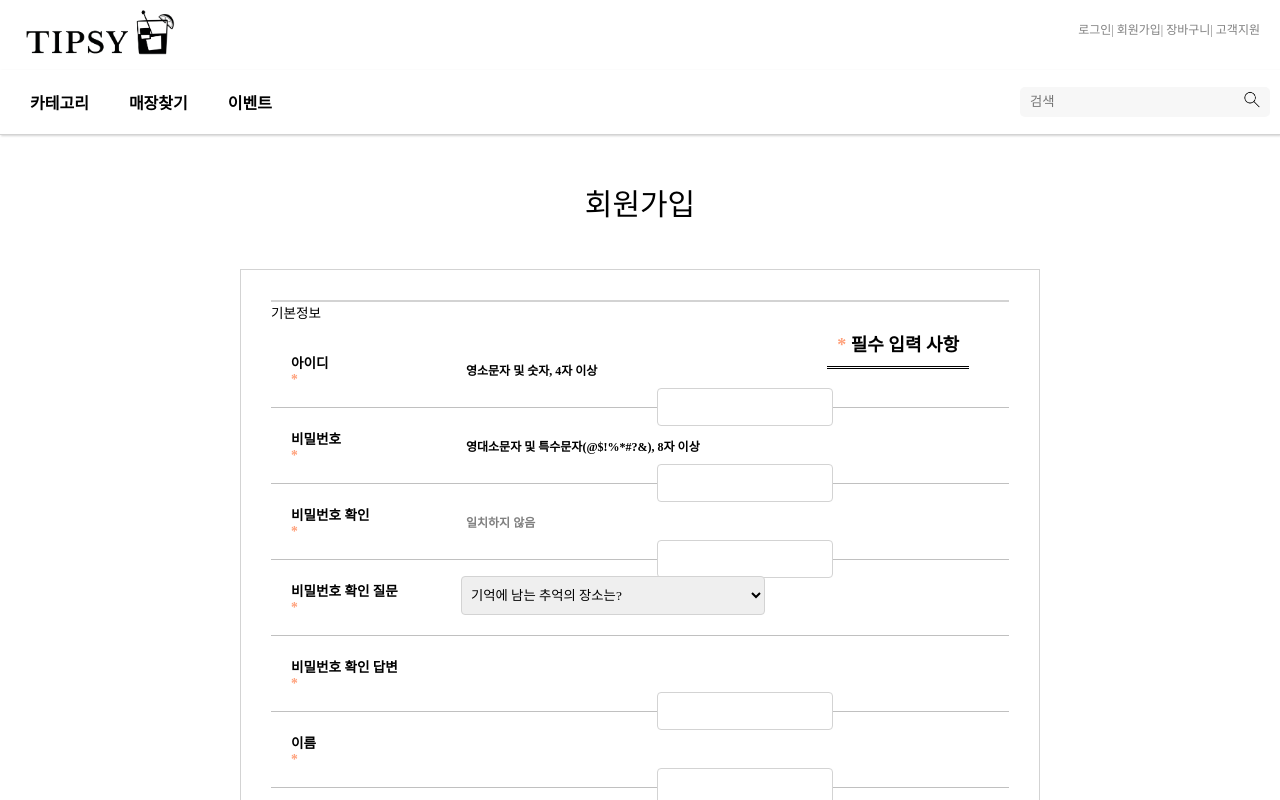
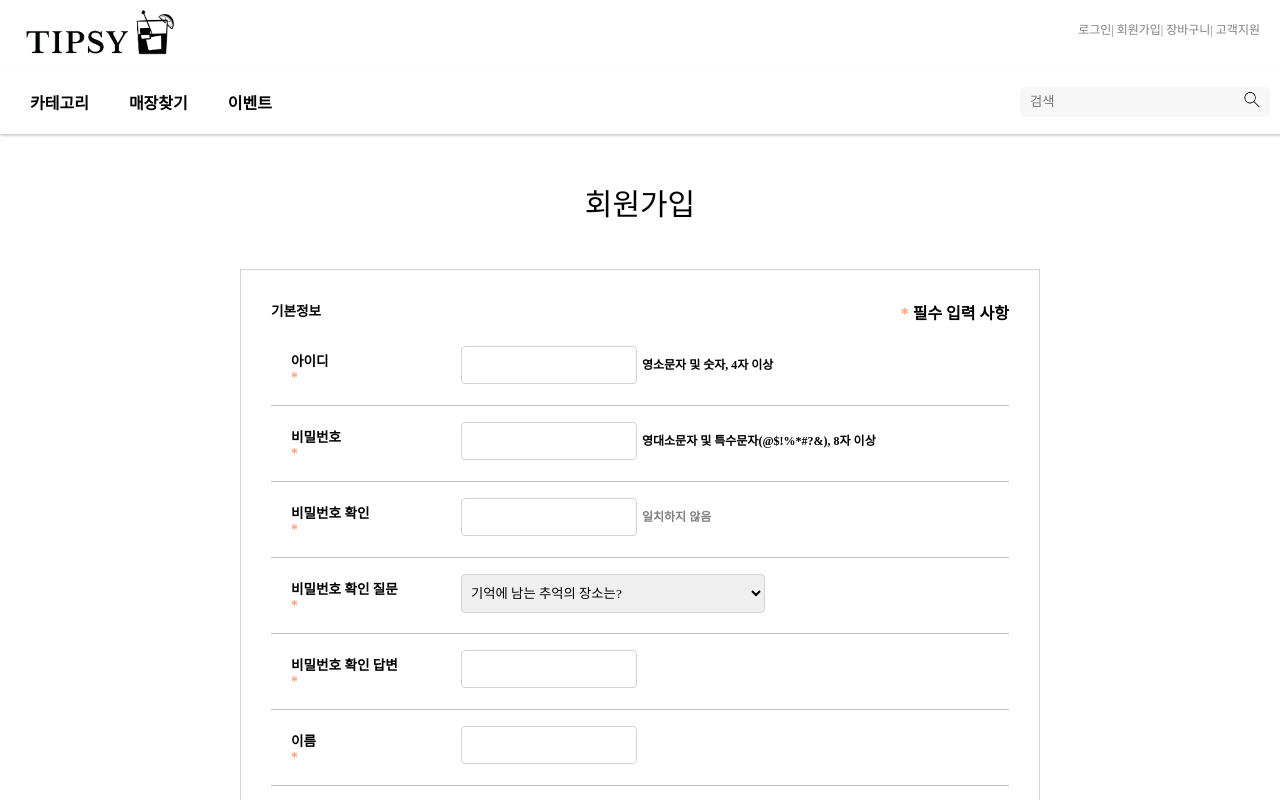
Before and after one commit to bemekete/reactTest, a React (Create React App) app in the folder tipsy/: page /joinform in a window 1280 px wide. Shown: the top 800 px of the page. Built offline with nearby package versions, Linux system fonts and the light colour scheme; a web font is replaced by a local one.

Commit message:
join, joinform css수정

```diff
--- a/tipsy/src/styles/Join.scss
+++ b/tipsy/src/styles/Join.scss
@@ -9,7 +9,7 @@
     margin: 0 auto;
     box-sizing: border-box;
     clear: both;
-}
+
     /* ===================== main ============================= */
 
     .pageTitle {
@@ -87,3 +87,4 @@
         background-color: #084875b7;
         cursor: pointer;
     }
+}
--- a/tipsy/src/styles/JoinForm.scss
+++ b/tipsy/src/styles/JoinForm.scss
@@ -39,17 +39,18 @@
     .joinbox > p {
         position: absolute;
         right: 30px;
+        font-weight: bold;
     }
 
     /* 표 */
     figcaption {
         padding-bottom: 10px;
+        font-weight: bold;
     }
 
     table {
         width: 100%;
         font-size: 85%;
-        border-top: lightgray 2px solid;
         margin-bottom: 10px;
         text-align: left;
         border-collapse: collapse;
```
Lines whose indentation alone changed are shown as unchanged.
